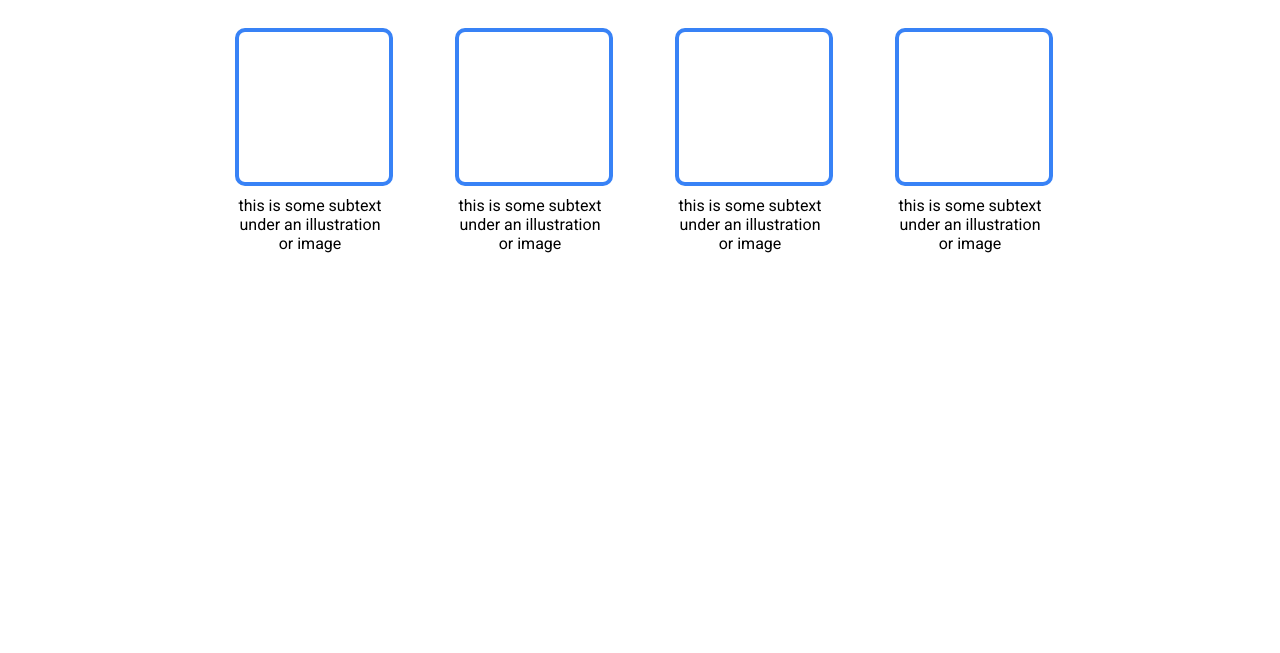
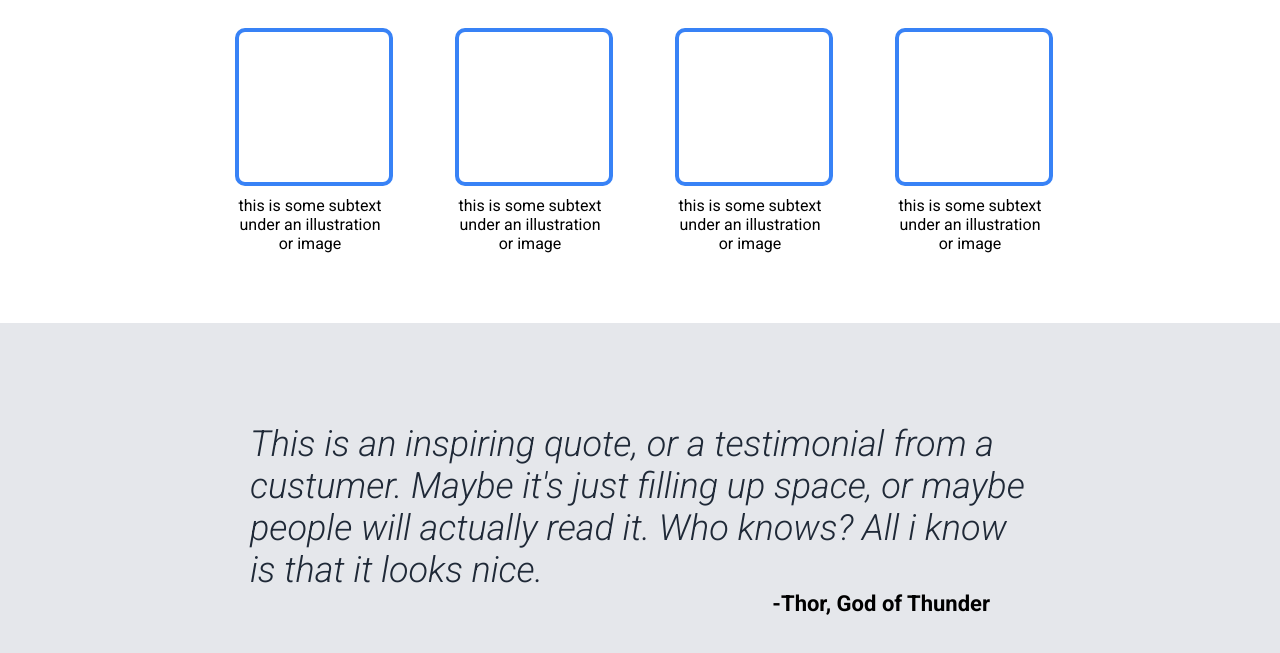
Before and after one commit to JoaoA00/landing-page, a plain HTML site: page index.html in a window 1280 px wide. Shown: the part 623-1276 px from the top of the page. Before the commit the page ends 946 px from the top, so only its background shows below. Drawn offline with Linux system fonts and the light colour scheme.

Commit message:
Finish Quote section

```diff
--- a/index.html
+++ b/index.html
@@ -55,8 +55,11 @@
             </div>
         </div>
     </div>
-    <div class="quote">
-
+    <div class="quote-section">
+        <div class="quote">This is an inspiring quote, or a testimonial
+            from a custumer. Maybe it's just filling up space, or maybe
+            people will actually read it. Who knows? All i know is that it looks nice.</div>
+        <div class="author">-Thor, God of Thunder</div>
     </div>
     <div class="call-to-action">
 
--- a/style.css
+++ b/style.css
@@ -96,6 +96,7 @@ header {
 
 .info-boxes {
     display: flex;
+    flex-wrap: wrap;
     justify-content: center;
     align-content: center;
     gap: 30px;
@@ -120,3 +121,22 @@ header {
     text-align: center;
     margin: 10px;
 }
+
+.quote-section {
+    background-color: #e5e7eb;
+    padding: 100px 250px;
+}
+
+.quote {
+    font-size: 36px;
+    color: #1f2937;
+    font-weight: 300;
+    font-style: italic;
+}
+
+.author {
+    text-align: end;
+    font-weight: bold;
+    font-size: 22px;
+    margin-right: 40px;
+}
```
